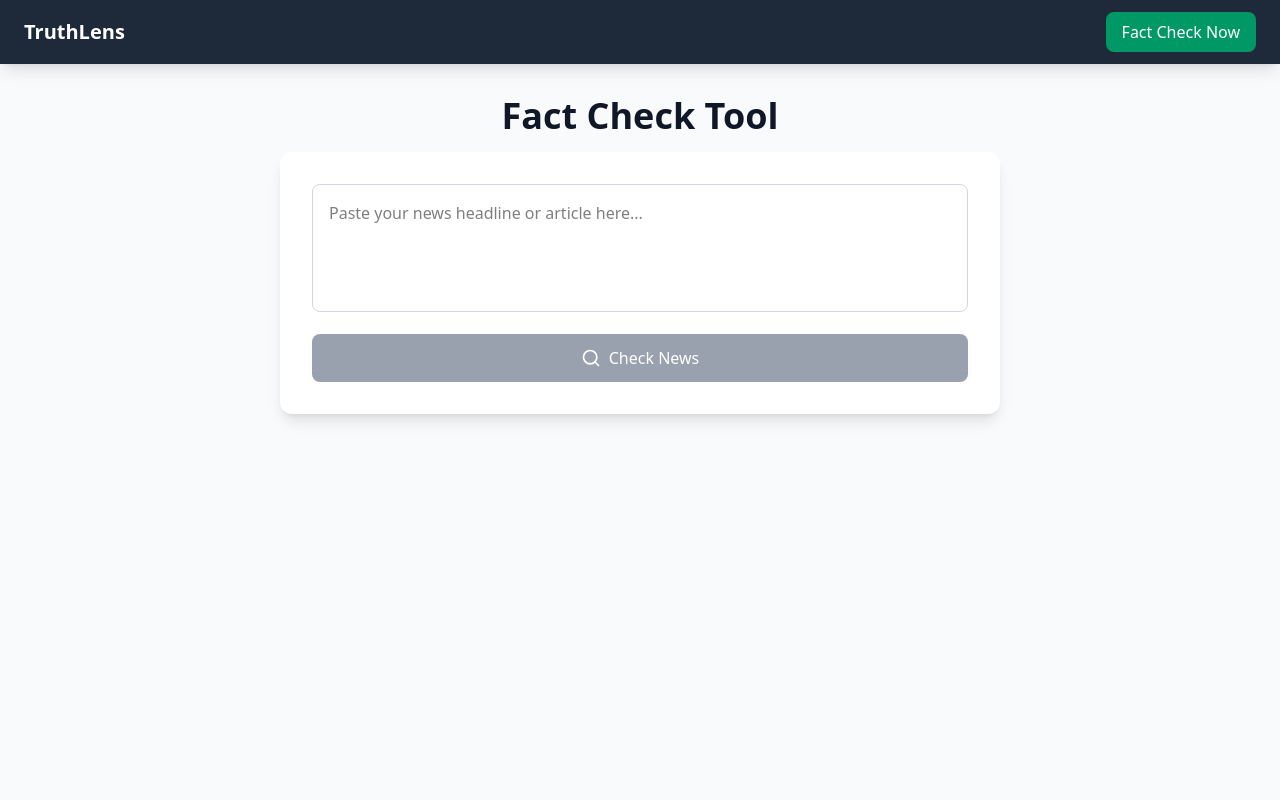
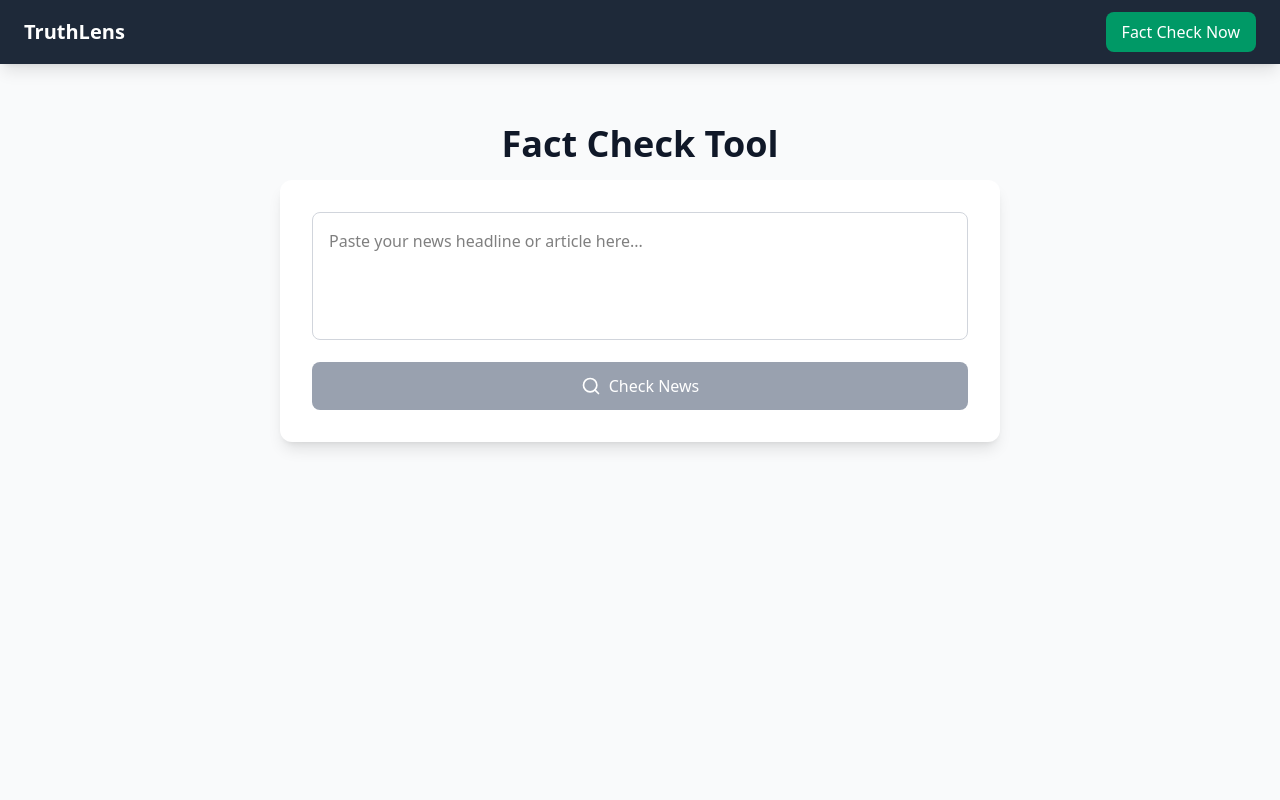
Before and after one commit to atharv96k/fake-news-detection, a React (Vite) app: page /detection in a window 1280 px wide. Shown: the top 800 px of the page. Built offline with nearby package versions, Linux system fonts and the light colour scheme.

Commit message:
Fix import path for DetectionPage and adjust padding in DetectionPage component

```diff
--- a/src/App.css
+++ b/src/App.css
@@ -0,0 +1,3 @@
+.scroll-target {
+  scroll-margin-top: 80px; /* height of navbar */
+}
--- a/src/App.jsx
+++ b/src/App.jsx
@@ -1,9 +1,9 @@
 import { BrowserRouter as Router, Routes, Route } from 'react-router-dom';
 import Navbar from './components/Navbar';
 import Homepage from './pages/HomePage';
-import DetectionPage from './pages/Detectionpage';
 import SourcePage from './pages/SourcePage'; // ← import the new page
 import Footer from './components/Footer';
+import DetectionPage from './pages/DetectionPage';
 
 export default function App() {
   return (
--- a/src/pages/DetectionPage.jsx
+++ b/src/pages/DetectionPage.jsx
@@ -53,7 +53,7 @@ export default function DetectionPage() {
   };
 
   return (
-    <div className="min-h-screen bg-gray-50 py-8">
+    <div className="min-h-screen bg-gray-50 py-15 px-6 relative">
       <div className="max-w-3xl mx-auto px-6">
         <h1 className="text-4xl font-bold text-gray-900 mb-4 text-center">
           Fact Check Tool
```
